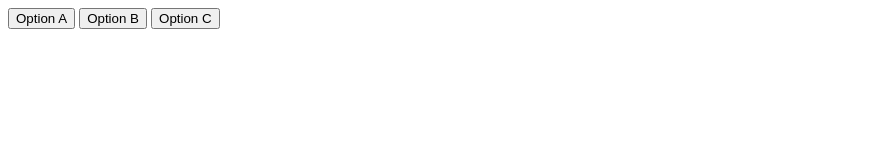
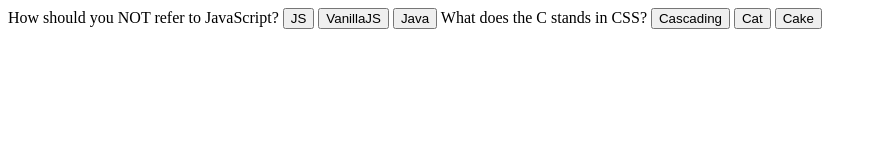
Before and after one commit to BarbiA-Mysticals/guessing-game, a plain HTML site: page index.html in a window 1280 px wide. Shown: the whole page, without its empty margins (0-877 px from the left). Drawn offline with Linux system fonts and the light colour scheme.

Commit message:
Update index.html

```diff
--- a/index.html
+++ b/index.html
@@ -6,9 +6,31 @@
     <title>Guessing Game </title>
 </head>
 <body>
-    <button>Option A</button>
-    <button>Option B</button>
-    <button>Option C</button>
+    How should you NOT refer to JavaScript?
+    <button onclick="check(this)">JS</button>
+    <button onclick="check(this)">VanillaJS</button>
+    <button onclick="check(this)" class="correct">Java</button>
+
+    What does the C stands in CSS?
+    <button onclick="check(this)" class="correct">Cascading</button>
+    <button onclick="check(this)">Cat</button>
+    <button onclick="check(this)">Cake</button>
+
+    <script>
+        function check(button){
+            console.log(button)
+
+            if(button.textContent == "Java"){
+
+                button.style.background = "green";
+
+            }else{
+
+                button.style.background = "red";
+
+            }
+        }
+    </script>
 
 </body>
 </html>
```
